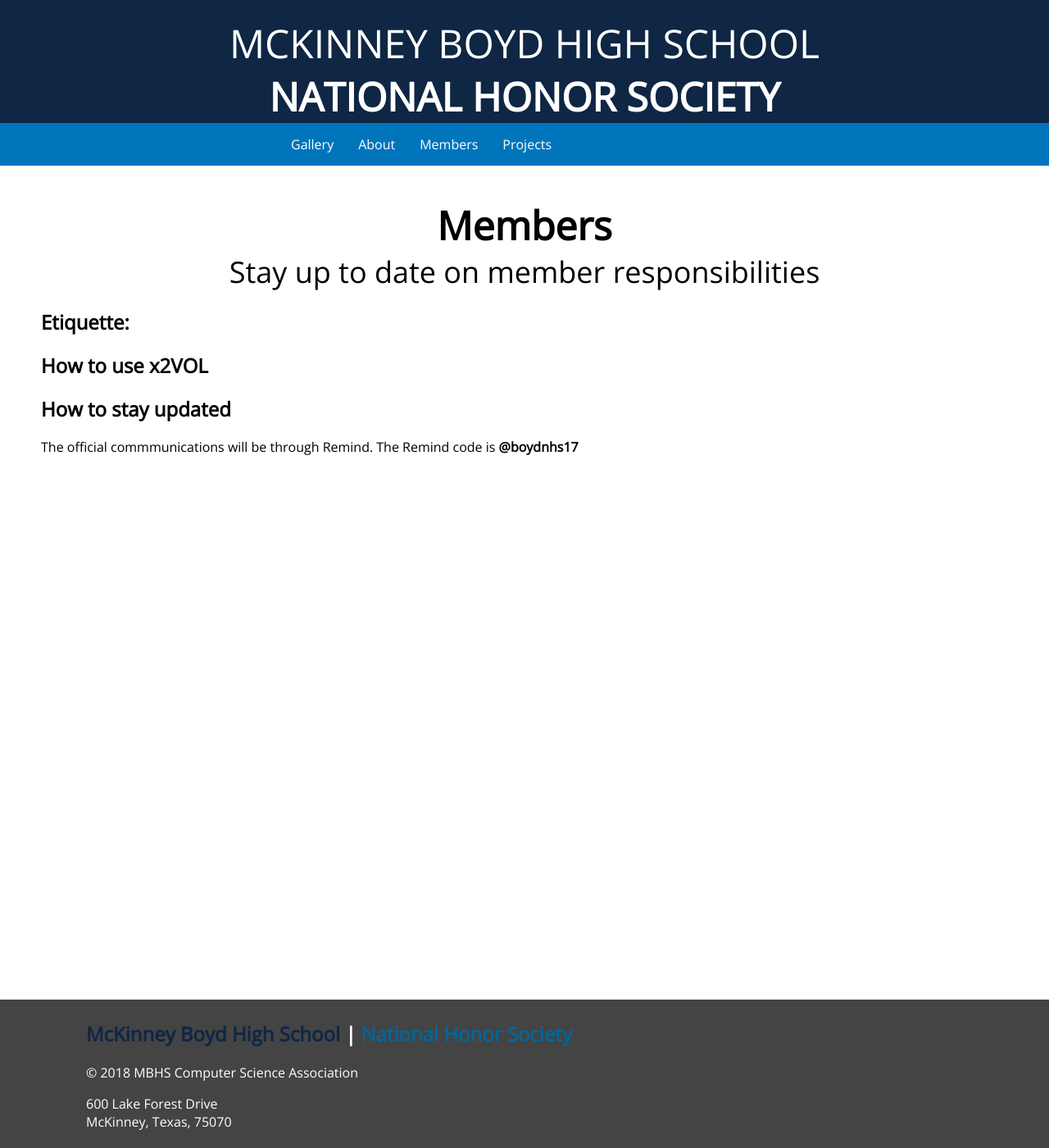
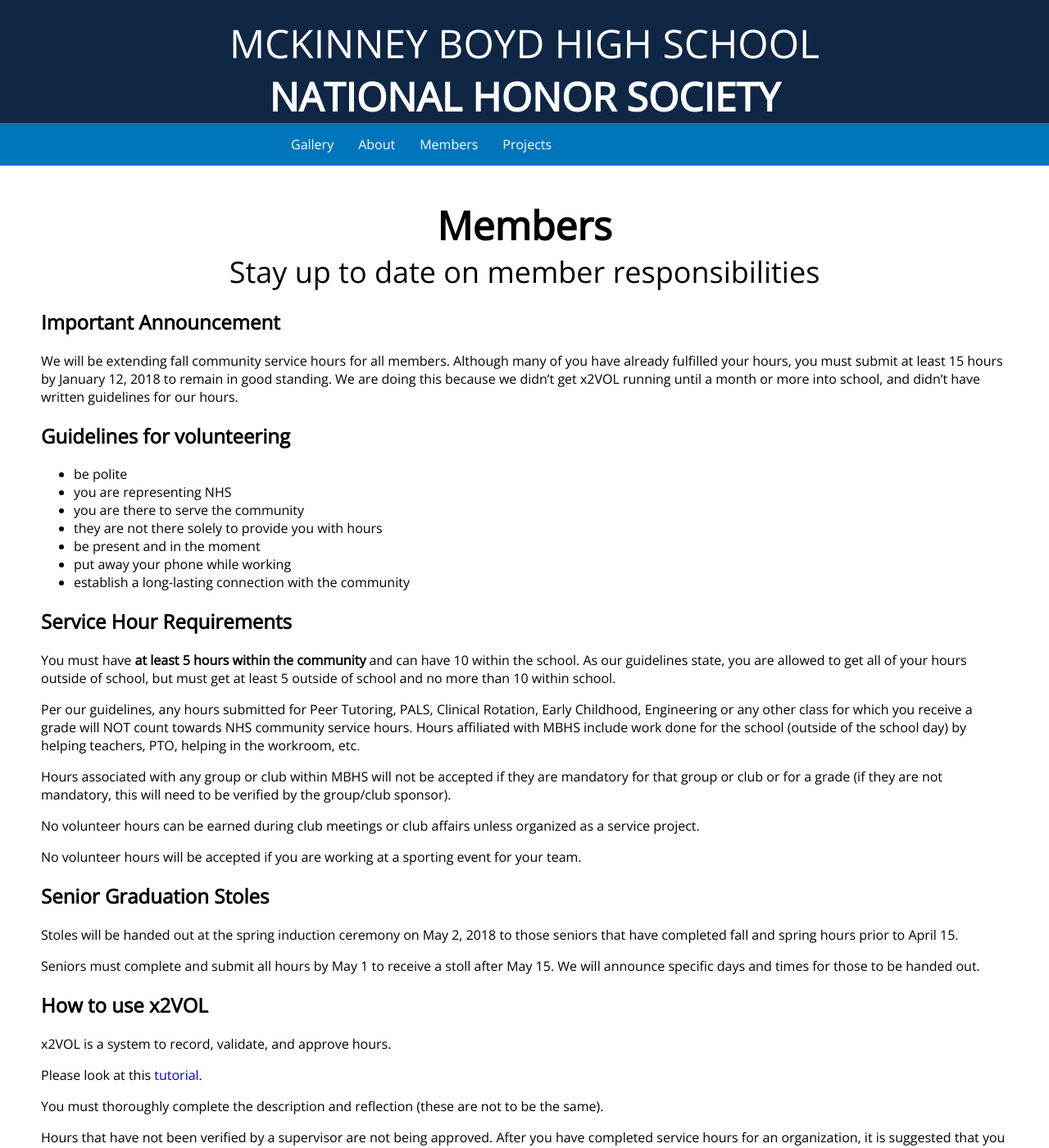
Before and after one commit to mbhs-nhs/mbhs-nhs.github.io, a Jekyll site: the page built from members.md, in a window 1280 px wide and 1400 px high. Shown: the whole window at 82% size. Built offline with Jekyll 4.4.1, drawn with Linux system fonts in a browser that asks for light colours; some of the changed text lies outside the part shown.

Commit message:
Add content from Ms. Smith's email to member info

```diff
--- a/members.md
+++ b/members.md
@@ -4,10 +4,53 @@
 subtitle: Stay up to date on member responsibilities
 ---
 
-# Etiquette:
+# Important Announcement
+
+We will be extending fall community service hours for all members.  Although many of you have already fulfilled your hours, you must submit at least 15 hours by January 12, 2018 to remain in good standing.  We are doing this because we didn’t get x2VOL running until a month or more into school, and didn’t have written guidelines for our hours.
+
+# Guidelines for volunteering
+
+* be polite
+* you are representing NHS
+* you are there to serve the community
+* they are not there solely to provide you with hours
+* be present and in the moment
+* put away your phone while working
+* establish a long-lasting connection with the community
+
+# Service Hour Requirements
+
+You must have **at least 5 hours within the community** and can have 10 within the school. As our guidelines state, you are allowed to get all of your hours outside of school, but must get at least 5 outside of school and no more than 10 within school.
+
+Per our guidelines, any hours submitted for Peer Tutoring, PALS, Clinical Rotation, Early Childhood, Engineering or any other class for which you receive a grade will NOT count towards NHS community service hours. Hours affiliated with MBHS include work done for the school (outside of the school day) by helping teachers, PTO, helping  in  the  workroom, etc.
+
+Hours associated with any group or club within MBHS will not be accepted if they are mandatory for that group or club or for a grade (if they are not mandatory, this will need to be verified by the group/club sponsor).
+
+No volunteer hours can be earned during club meetings or club affairs unless organized as a service project.
+
+No volunteer hours will be accepted if you are working at a sporting event for your team.
+
+
+# Senior Graduation Stoles
+
+Stoles will be handed out at the spring induction ceremony on May 2, 2018 to those seniors that have completed fall and spring hours prior to April 15.
+
+Seniors must complete and submit all hours by May 1 to receive a stoll after May 15. We will announce specific days and times for those to be handed out.
 
 # How to use x2VOL
+
+x2VOL is a system to record, validate, and approve hours.
+
+Please look at this [tutorial](https://drive.google.com/file/d/0B1KI7ecSQWUUa3BGTEp4WDJYZVU/view?usp=sharing).
+
+You must thoroughly complete the description and reflection (these are not to be the same).
+
+Hours that have not been verified by a supervisor are not being approved. After you have completed service hours for an organization, it is suggested that you send a follow-up email to your supervisor letting them know that they should be expecting an email from x2VOL.
+
+You may use this [template](https://docs.google.com/document/d/1qjg-x6NxfpN9oAytj-7ZWk055LWlrWl3jflwxbBarw0/copy) for your emails.
 
 # How to stay updated
 
 The official commmunications will be through Remind. The Remind code is **@boydnhs17**
+
+You should also ensure that you are on Ms. Smith's mailing list.
```
